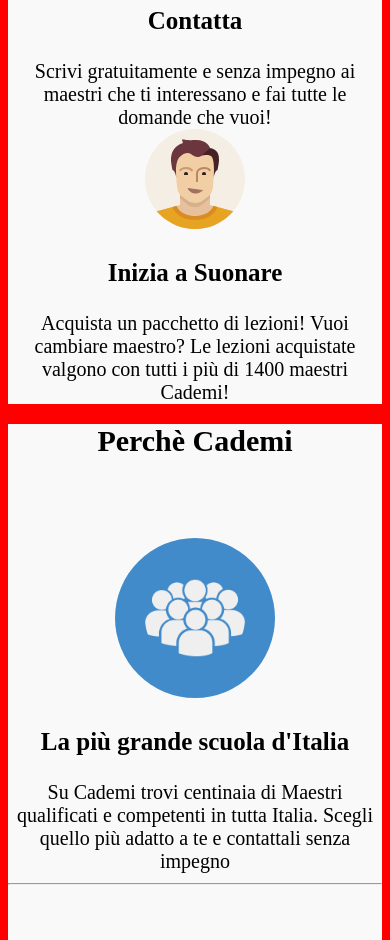
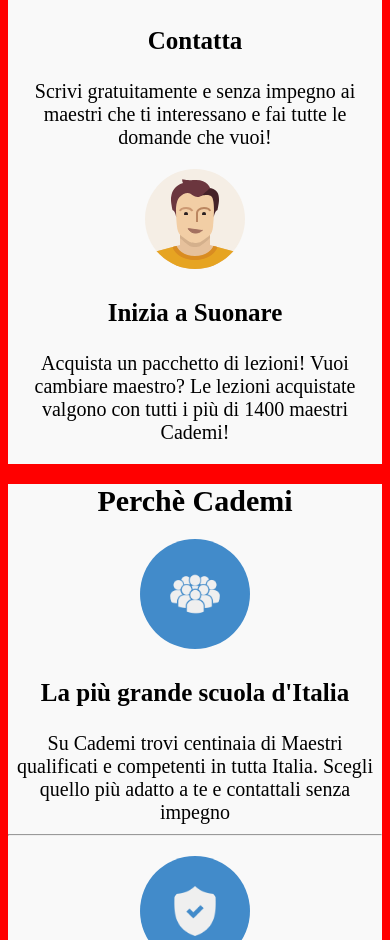
Before and after one commit to davide-bibbo93/html-css-resp-wannabe, a plain HTML site: page index.html in a window 390 px wide. Shown: the part 1060-2000 px from the top of the page. Drawn offline with Linux system fonts and the light colour scheme.

Commit message:
Dimensionate height img id why

```diff
--- a/style.css
+++ b/style.css
@@ -98,6 +98,15 @@ img {
   #steps .row > .left, #steps .row > .central, #steps .row > .right{
     width: 100%;
     float: left;
+    margin-bottom: 20px;
+  }
+
+  #why .row > .first, #why .row > .second, #why .row > .third{
+    margin-top: 20px;
+  }
+
+  #why img{
+    height: 50px;
   }
 
   h1{
```
